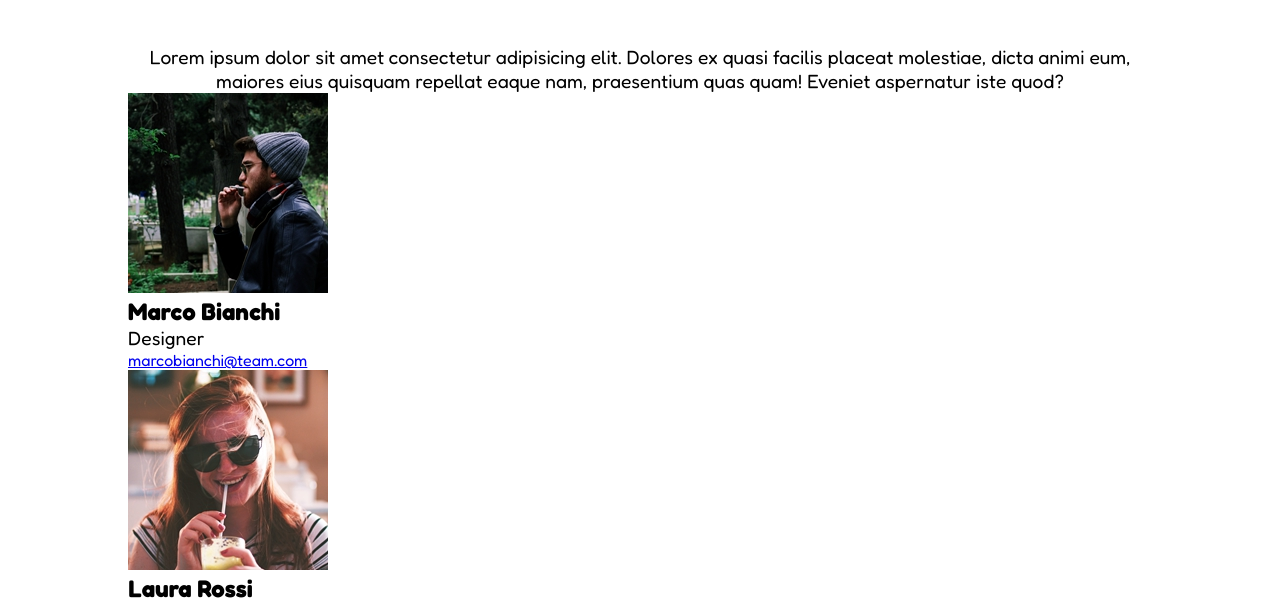
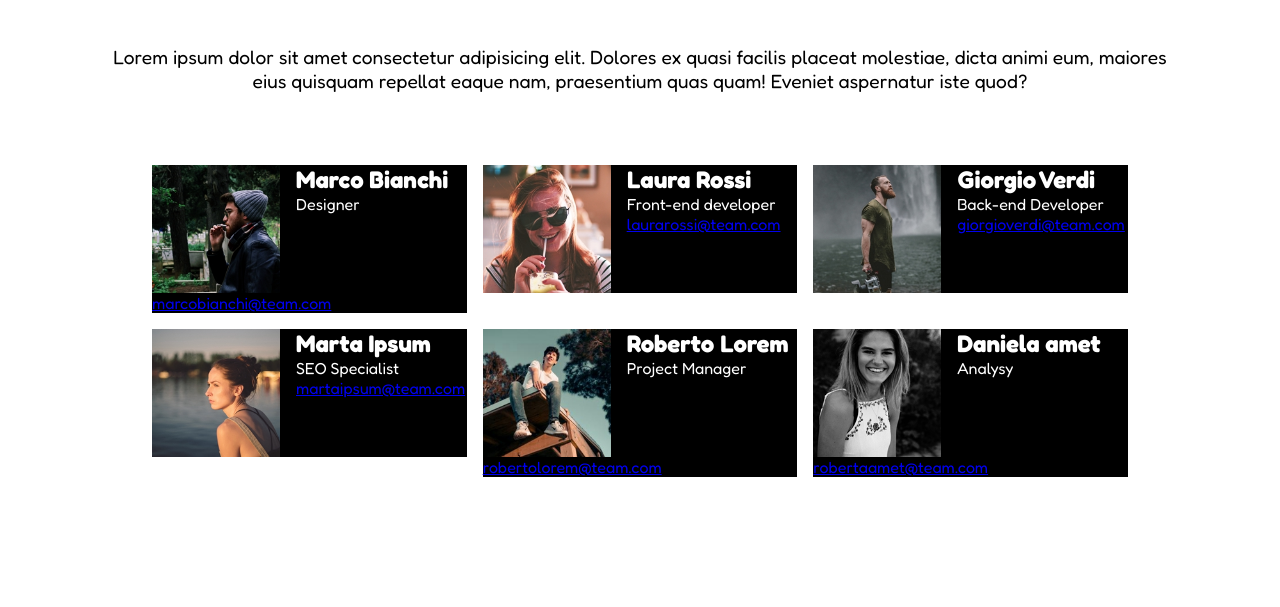
Before and after one commit to AndreaGarofalo/html-css-float-cards, a plain HTML site: page index.html in a window 1280 px wide. Shown: the part 109-716 px from the top of the page. Drawn offline with Linux system fonts and the light colour scheme.

Commit message:
added float config

```diff
--- a/style/style.css
+++ b/style/style.css
@@ -17,7 +17,7 @@ body {
 }
 
 .container {
-    width: 80%;
+    width: 85%;
     margin: 0 auto;
 }
 
@@ -25,6 +25,7 @@ body {
 
 header {
     text-align: center;
+    margin-bottom: 4em;
 }
 
 h1 {
@@ -33,7 +34,33 @@ h1 {
     margin: 1em;
 }
 
-p {
+.undertitle {
     font-weight: 400;
     font-size: 1.2em;
 }
+
+/* main */
+
+main {
+    margin: 0 3em;
+}
+
+.cleanfix::after {
+    content: "";
+    clear: both;
+    display: table;
+}
+
+.card {
+    background-color: black;
+    margin: 0.5em;
+    width: calc(100% / 3 - 1em);
+    float: left;
+    color: white;
+}
+
+img {
+    float: left;
+    height: 8em;
+    padding-right: 1em;
+}
```
